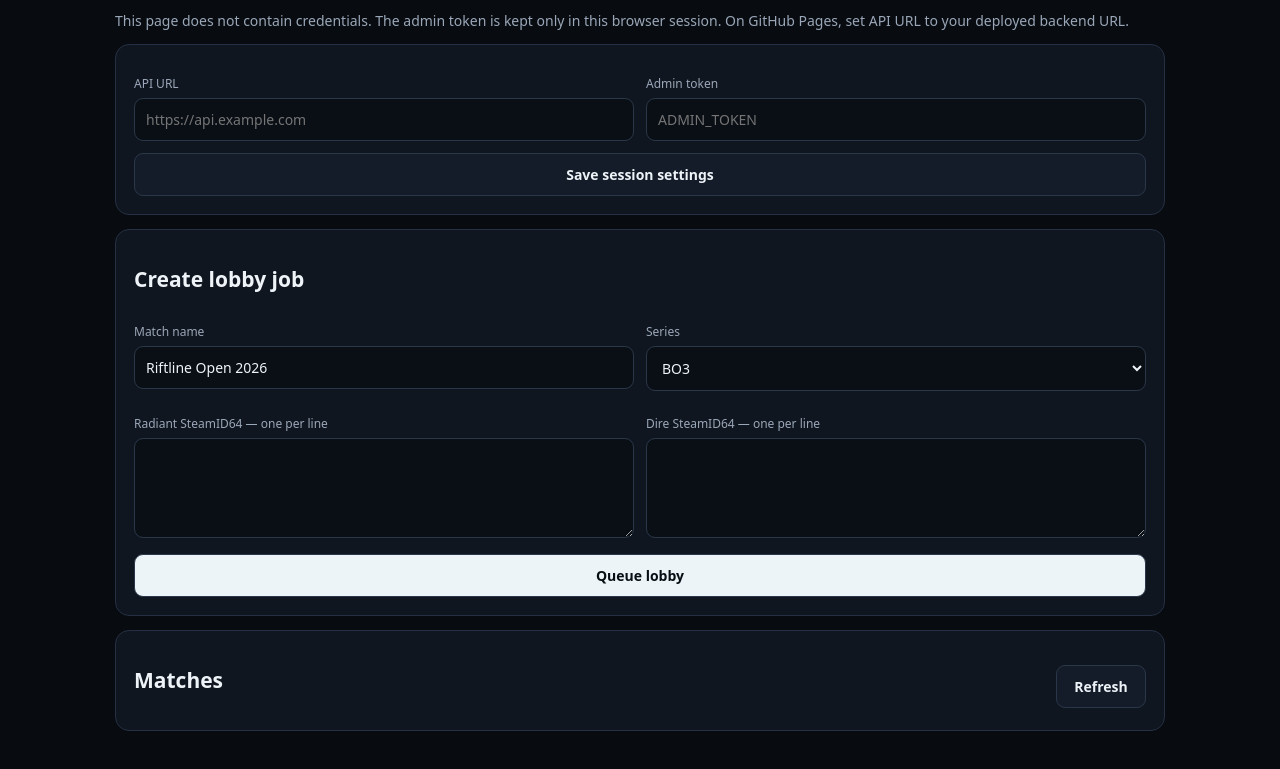
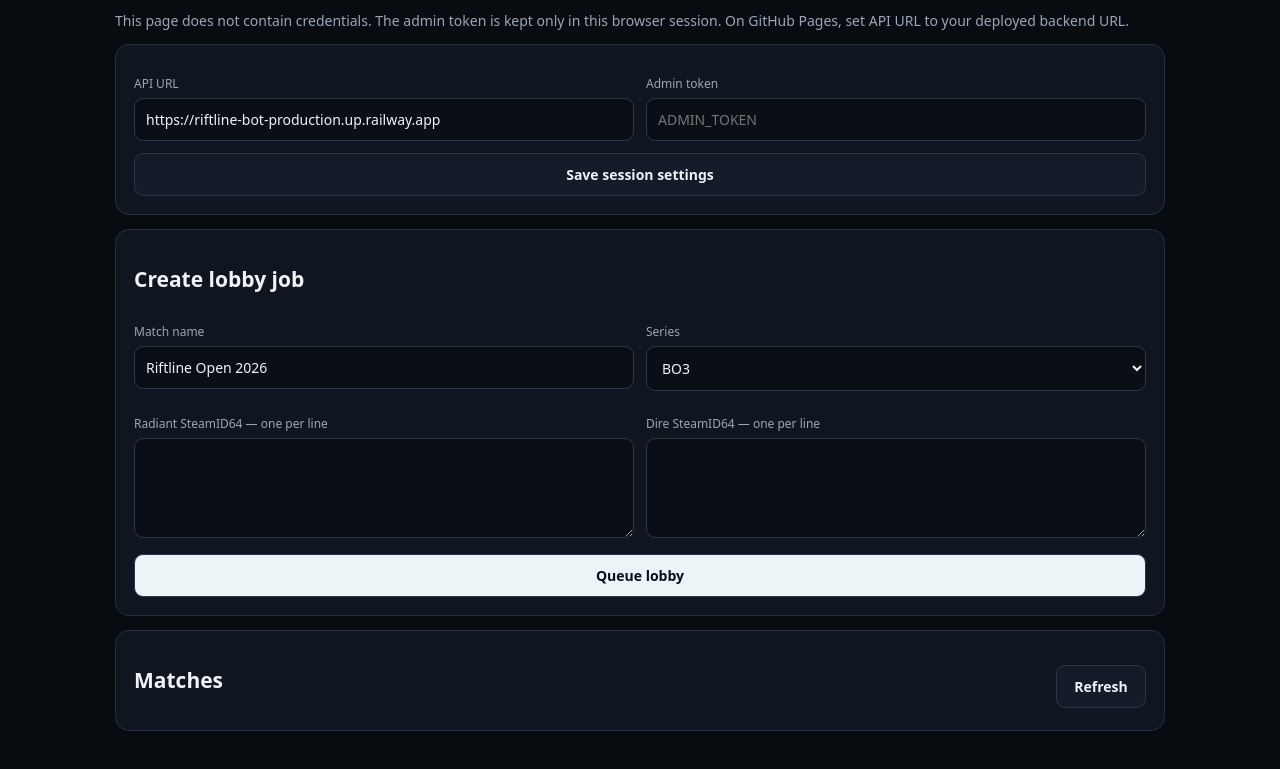
Before and after one commit to qweeexxf-sudo/Amateur-league, a website: page admin.html in a window 1280 px wide. Shown: the part 89-858 px from the top of the page. Drawn offline with Linux system fonts and the light colour scheme.

Commit message:
Connect admin dashboard to production API

```diff
--- a/admin.html
+++ b/admin.html
@@ -1,11 +1,11 @@
 <!doctype html><html lang="en"><head><meta charset="utf-8"><meta name="viewport" content="width=device-width,initial-scale=1"><title>Riftline Admin</title><style>
 :root{color-scheme:dark}*{box-sizing:border-box}body{margin:0;background:#080b10;color:#eef3f8;font:14px system-ui,-apple-system,sans-serif}.w{width:min(1050px,calc(100% - 28px));margin:40px auto}h1{font-size:34px;margin:0 0 8px}p{color:#9aa7b8}.grid{display:grid;grid-template-columns:1fr 1fr;gap:12px}.card{background:#101620;border:1px solid #253044;border-radius:14px;padding:18px;margin:14px 0}label{display:block;color:#9aa7b8;font-size:12px;margin:12px 0 6px}input,select,textarea,button{width:100%;border:1px solid #2a374a;background:#0a0f16;color:#eef3f8;border-radius:9px;padding:11px;font:inherit}textarea{min-height:100px;resize:vertical}button{cursor:pointer;font-weight:800;background:#edf4f8;color:#081016;margin-top:12px}.secondary{background:#131c28;color:#eef3f8}.matches{display:grid;gap:10px}.match{border:1px solid #253044;border-radius:12px;padding:14px;background:#0c121a}.row{display:flex;gap:8px;flex-wrap:wrap}.row button{width:auto;min-width:90px}.status{color:#72f0c1}.err{color:#ff9b9b;white-space:pre-wrap}.mono{font-family:ui-monospace,monospace;color:#c8d2df}@media(max-width:700px){.grid{grid-template-columns:1fr}}</style></head><body><div class="w"><h1>Riftline Tournament Admin</h1><p>This page does not contain credentials. The admin token is kept only in this browser session. On GitHub Pages, set API URL to your deployed backend URL.</p>
-<div class="card"><div class="grid"><div><label>API URL</label><input id="api" placeholder="https://api.example.com"></div><div><label>Admin token</label><input id="token" type="password" autocomplete="off" placeholder="ADMIN_TOKEN"></div></div><button class="secondary" onclick="save()">Save session settings</button></div>
+<div class="card"><div class="grid"><div><label>API URL</label><input id="api" value="https://riftline-bot-production.up.railway.app"></div><div><label>Admin token</label><input id="token" type="password" autocomplete="off" placeholder="ADMIN_TOKEN"></div></div><button class="secondary" onclick="save()">Save session settings</button></div>
 <div class="card"><h2>Create lobby job</h2><div class="grid"><div><label>Match name</label><input id="name" value="Riftline Open 2026"></div><div><label>Series</label><select id="bo"><option value="3">BO3</option><option value="5">BO5</option></select></div><div><label>Radiant SteamID64 — one per line</label><textarea id="rad"></textarea></div><div><label>Dire SteamID64 — one per line</label><textarea id="dire"></textarea></div></div><button onclick="createMatch()">Queue lobby</button><div id="createOut" class="mono"></div></div>
 <div class="card"><div class="row" style="justify-content:space-between;align-items:center"><h2>Matches</h2><button class="secondary" onclick="load()" style="width:auto">Refresh</button></div><div id="error" class="err"></div><div id="matches" class="matches"></div></div></div>
 <script>
 const $=id=>document.getElementById(id);
-$('api').value=sessionStorage.getItem('riftApi')||'';
+$('api').value=sessionStorage.getItem('riftApi')||'https://riftline-bot-production.up.railway.app';
 $('token').value=sessionStorage.getItem('riftToken')||'';
 function save(){sessionStorage.setItem('riftApi',$('api').value.trim().replace(/\/$/,''));sessionStorage.setItem('riftToken',$('token').value);load()}
 function headers(){return {'Content-Type':'application/json','Authorization':'Bearer '+$('token').value}}
```
